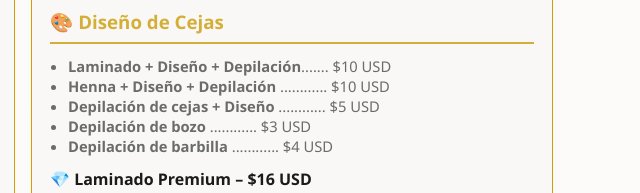
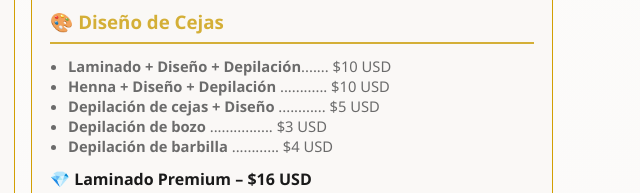
Before and after one commit to am-beauty-studio/luxury, a plain HTML site: page index.html in a window 1280 px wide. Shown: the part 2188-2381 px from the top of the page, 617-1257 px from the left. Drawn offline with Linux system fonts and the light colour scheme.

Commit message:
index.html

```diff
--- a/index.html
+++ b/index.html
@@ -1080,7 +1080,7 @@
             <li><strong>Laminado + Diseño + Depilación</strong>....... $10 USD</li>
             <li><strong>Henna + Diseño + Depilación</strong> ............ $10 USD</li>
             <li><strong>Depilación de cejas + Diseño</strong> ............ $5 USD</li>
-            <li><strong>Depilación de bozo</strong> ............ $3 USD</li>
+            <li><strong>Depilación de bozo</strong> ................ $3 USD</li>
             <li><strong>Depilación de barbilla</strong> ............ $4 USD</li>
           </ul>
 
```
